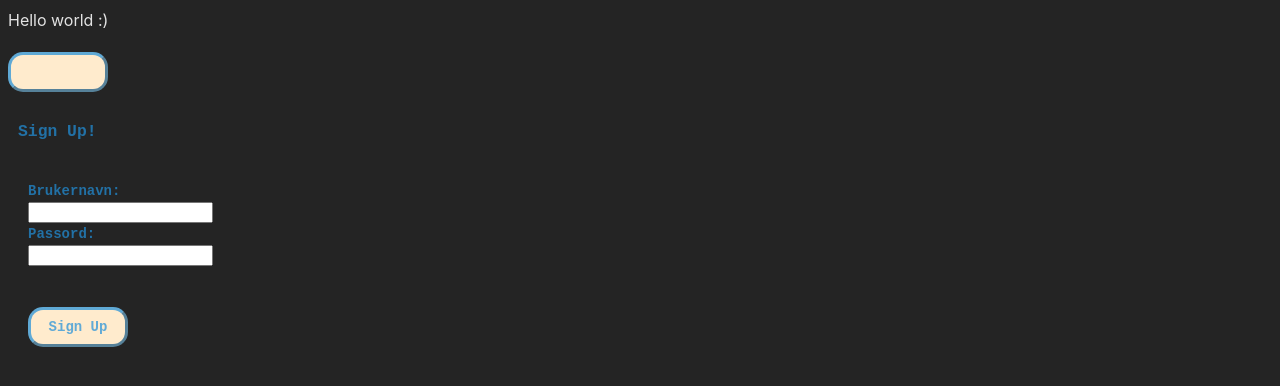
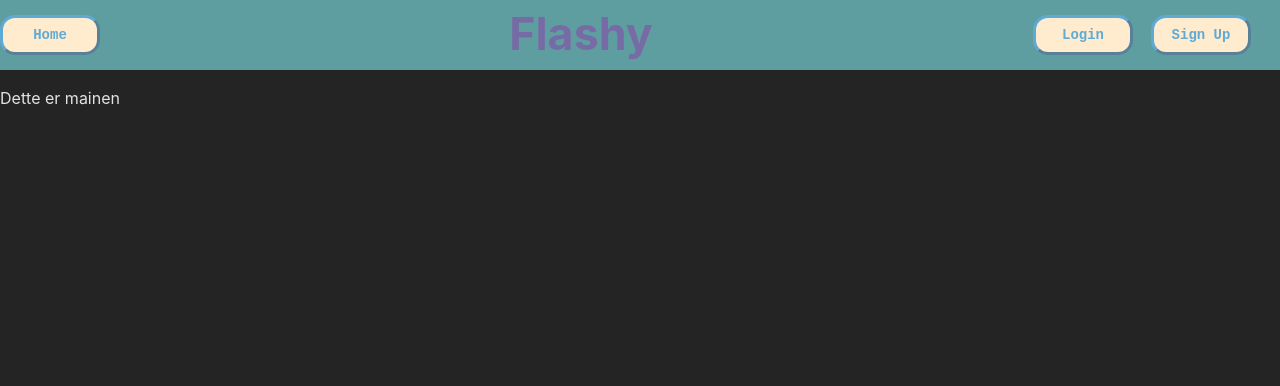
Before and after one commit to kaisaol/flashyLearning, a React (Vite) app in the folder Client/: page / in a window 1280 px wide. Shown: the top 386 px of the page. Built offline with nearby package versions, Linux system fonts and the light colour scheme.

Commit message:
Laget en navbar i app

```diff
--- a/Client/src/App.jsx
+++ b/Client/src/App.jsx
@@ -1,3 +1,4 @@
+/* eslint-disable no-unused-vars */
 import "./styles/App.css";
 import Button from "./components/Button.jsx";
 import SignUp from "./components/SignUp.jsx";
@@ -5,11 +6,24 @@ import SignUp from "./components/SignUp.jsx";
 
 function App() {
   return (
-    <div>
-      Hello world :)
-      <br />
-      <Button  />
-      <SignUp></SignUp>
+    <div className="wrapper">
+        <header className="navbar">
+          <div className="HomeButton">
+            <Button label={"Home"}></Button>
+          </div>
+          <h1 className="webName" >Flashy</h1>
+          <div className="Login">
+            <div className="LoginButton">
+              <Button label={"Login"}></Button>
+            </div>
+            <div className="SignInButton">
+            <Button label={"Sign Up"}></Button>
+            </div>
+          </div>
+        </header>
+        <main className="main">
+          <p>Dette er mainen</p>
+        </main>
     </div>
   );
 }
--- a/Client/src/styles/App.css
+++ b/Client/src/styles/App.css
@@ -1,3 +1,44 @@
 #root {
   max-width: 100vw
 }
+
+.wrapper {
+  display: flex;
+  flex-direction: column;
+}
+
+.navbar {
+  display: flex;
+  justify-content: space-between;
+  align-items: center;
+  background-color: cadetblue;
+  width:100%;
+  height: 70px;
+}
+
+
+.HomeButton,
+.Login {
+  margin-right: 20px;
+}
+
+.webName {
+  font-size: 280%;
+  padding-left: 18px;
+
+
+  color: #9d21b067
+}
+
+.Login{
+  justify-content: space-evenly;
+  display: flex;
+}
+
+.LoginButton{
+  padding-inline: 9px;
+}
+
+.SignInButton{
+  padding-inline: 9px;
+}
--- a/Client/src/styles/Button.css
+++ b/Client/src/styles/Button.css
@@ -10,7 +10,6 @@
     font-family: 'Courier New', Courier, monospace;
     font-weight: 850;
 
-    margin-top: 20px;
     border-color: #218fd9b7 ;
     border-width: 3px;
 
--- a/Client/src/styles/index.css
+++ b/Client/src/styles/index.css
@@ -2,6 +2,7 @@
   font-family: Inter, system-ui, Avenir, Helvetica, Arial, sans-serif;
   line-height: 1.5;
   font-weight: 400;
+  margin: 0;
 
   color-scheme: light dark;
   color: rgba(255, 255, 255, 0.87);
@@ -12,3 +13,7 @@
   -webkit-font-smoothing: antialiased;
   -moz-osx-font-smoothing: grayscale;
 }
+
+body{
+  margin: 0;
+}
```
Also changed, not shown: 1 other file (tests, documents, lock files or other folders).
